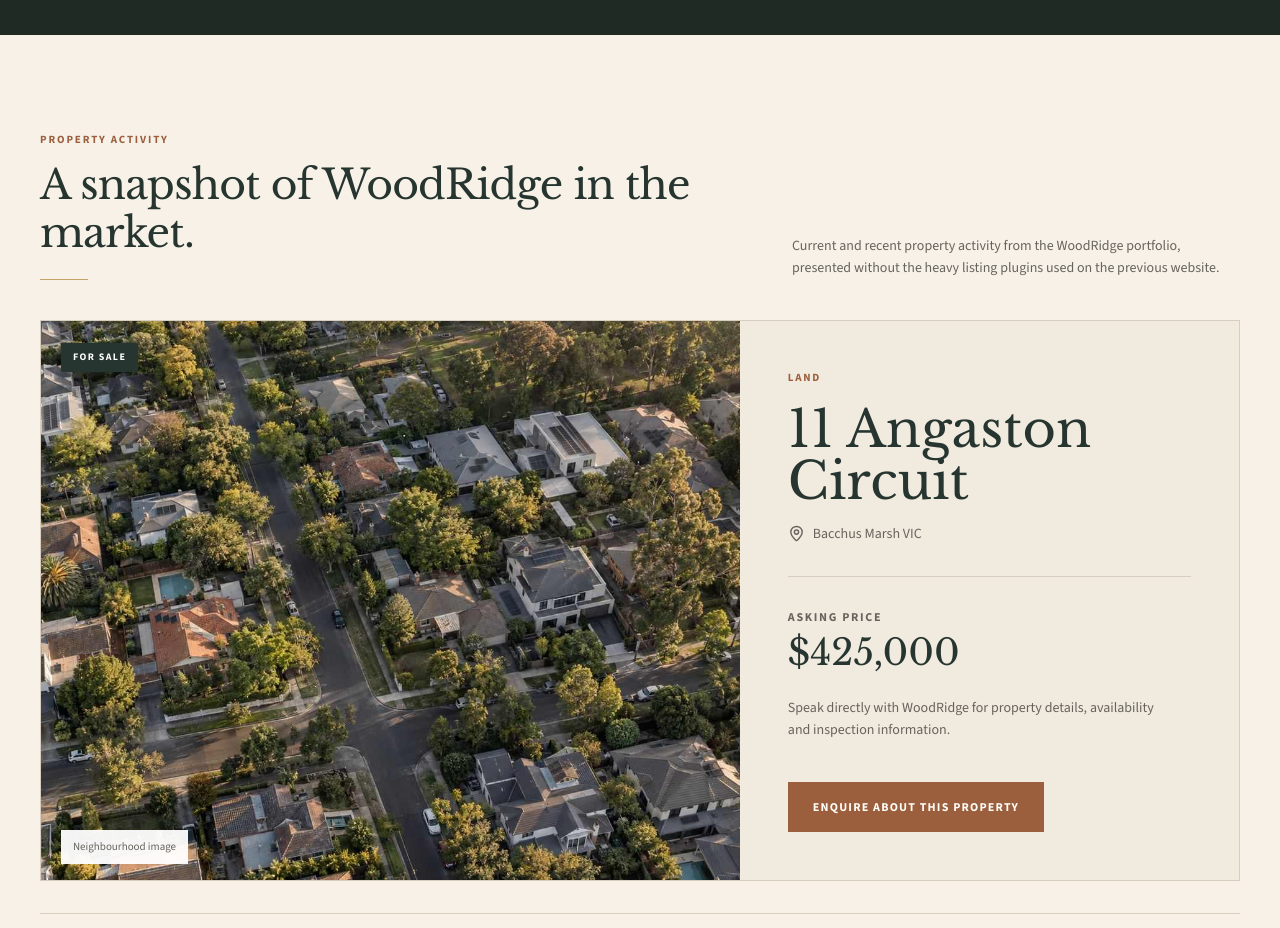
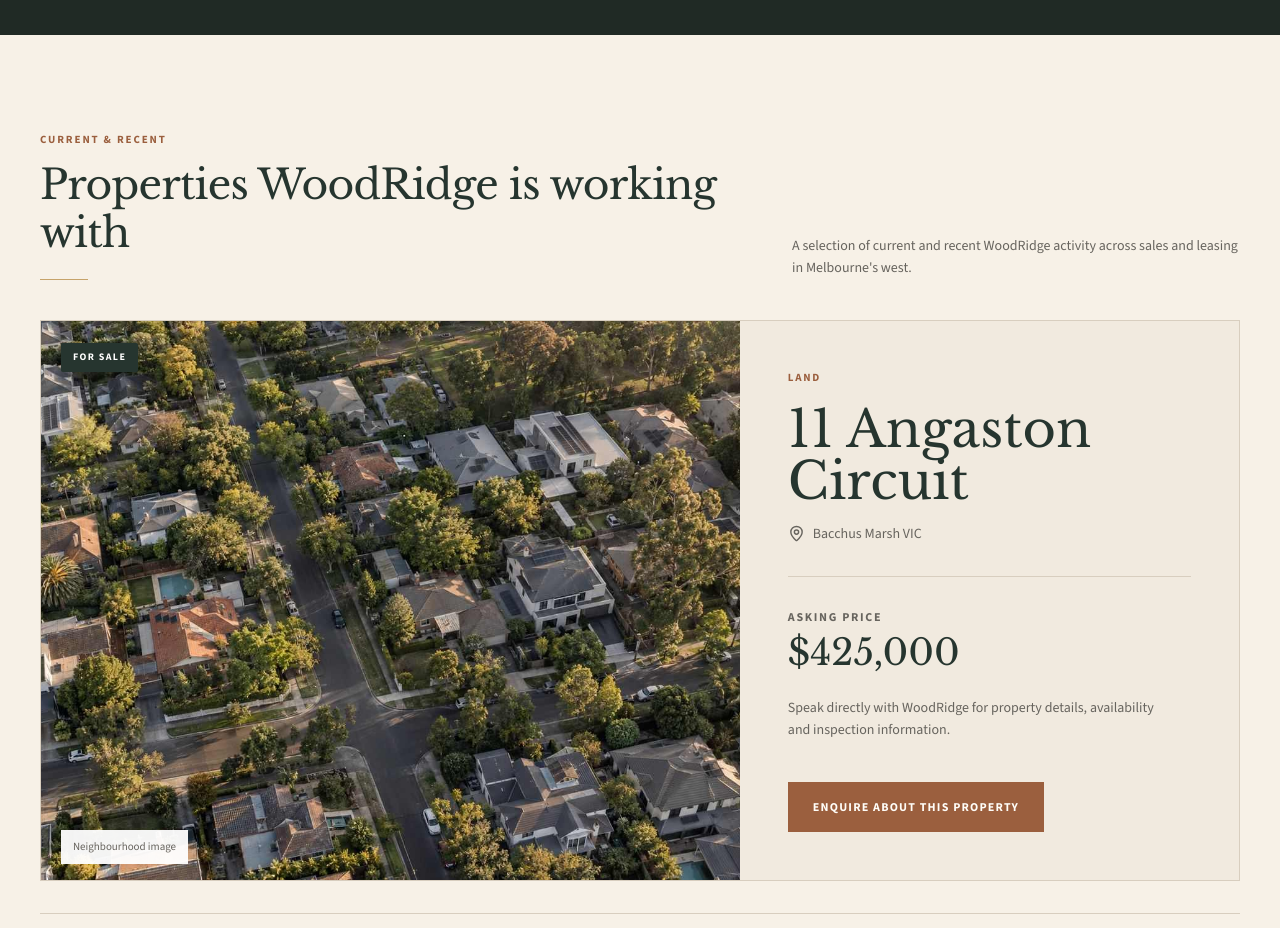
Before and after one commit to tayyabheree/Estate-website, a Next.js app: page / in a window 1280 px wide. Shown: the part 3300-4228 px from the top of the page. Built offline with nearby package versions, Linux system fonts and the light colour scheme.

Commit message:
Ground WoodRidge copy in direct agency language

```diff
--- a/components/sections/Listings.tsx
+++ b/components/sections/Listings.tsx
@@ -37,13 +37,12 @@ export function Listings() {
         <div className="grid gap-10 lg:grid-cols-12 lg:items-end">
           <div className="lg:col-span-7">
             <SectionHeading
-              label="Property activity"
-              title="A snapshot of WoodRidge in the market."
+              label="Current & recent"
+              title="Properties WoodRidge is working with"
             />
           </div>
           <p className="max-w-md text-sm leading-relaxed text-muted lg:col-span-5 lg:justify-self-end">
-            Current and recent property activity from the WoodRidge portfolio, presented
-            without the heavy listing plugins used on the previous website.
+            A selection of current and recent WoodRidge activity across sales and leasing in Melbourne&apos;s west.
           </p>
         </div>
 
```
